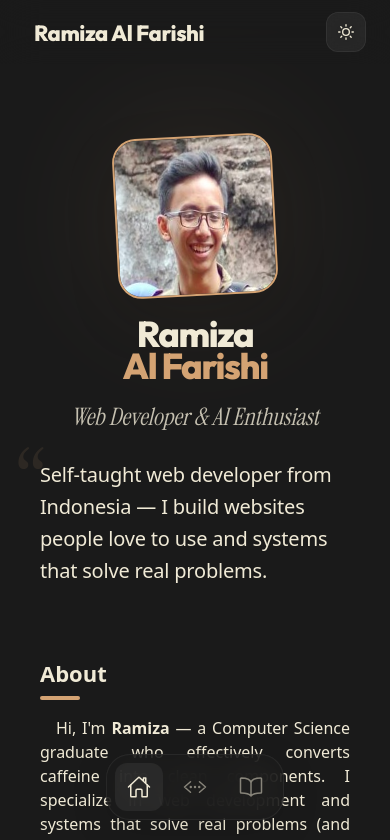
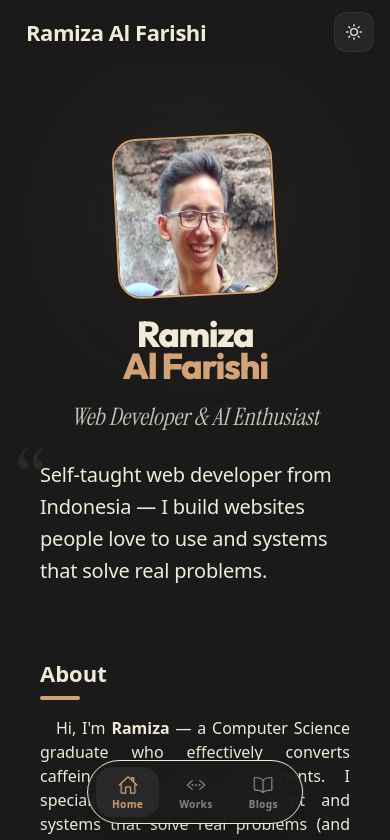
Before and after one commit to ralfarishi/alfarishi, a Next.js app: page / in a window 390 px wide. Shown: the top 840 px of the page. Built offline with nearby package versions, Linux system fonts and the light colour scheme.

Commit message:
refactor(navbar): modernize mobile floating dock with micro-labels and active indicators

```diff
--- a/components/logo.js
+++ b/components/logo.js
@@ -24,7 +24,7 @@ const Logo = () => {
       <LogoBox>
         <Text
           color={useColorModeValue('#2D2D2A', '#F0EAD6')}
-          fontFamily="'Outfit', sans-serif"
+          fontFamily="heading"
           fontWeight="800"
           fontSize="22px"
           letterSpacing="-0.02em"
--- a/components/navbar.js
+++ b/components/navbar.js
@@ -5,13 +5,10 @@ import {
   Heading,
   Link,
   Stack,
+  Text,
   useColorModeValue
 } from '@chakra-ui/react'
-import { motion, AnimatePresence } from 'framer-motion'
-import { useState, forwardRef } from 'react'
 import {
-  IoCloseOutline,
-  IoMenuOutline,
   IoHomeOutline,
   IoCodeWorkingOutline,
   IoBookOutline
@@ -20,64 +17,94 @@ import ThemeToggleButton from './theme-toggle-button'
 import Logo from './logo'
 import NextLink from 'next/link'
 
-const DockItem = ({ href, icon: Icon, active, 'aria-label': ariaLabel }) => {
+const DockItem = ({
+  href,
+  icon: Icon,
+  label,
+  active,
+  'aria-label': ariaLabel
+}) => {
   const activeBg = useColorModeValue('blackAlpha.100', 'whiteAlpha.100')
-  const activeColor = useColorModeValue('#2D2D2A', '#F0EAD6')
-  const inactiveColor = useColorModeValue('#2D2D2A80', '#F0EAD680')
+  const activeColor = useColorModeValue('#B85D3B', '#D4A373')
+  const inactiveColor = useColorModeValue('blackAlpha.600', 'whiteAlpha.600')
   const hoverBg = useColorModeValue('blackAlpha.50', 'whiteAlpha.100')
 
   return (
     <Link
       as={NextLink}
       href={href}
-      p={3}
-      borderRadius="xl"
+      px={{ base: 4, sm: 5 }}
+      py={2}
+      borderRadius="2xl"
+      display="flex"
+      flexDirection="column"
+      alignItems="center"
+      justifyContent="center"
+      gap={1}
       bg={active ? activeBg : 'transparent'}
       color={active ? activeColor : inactiveColor}
-      transition="all 0.3s ease"
+      transition="all 0.25s ease"
       aria-label={ariaLabel}
       _hover={{
         textDecoration: 'none',
+        color: activeColor,
         bg: hoverBg
       }}
     >
-      <Icon size={24} aria-hidden="true" />
+      <Icon size={20} aria-hidden="true" />
+      <Text
+        fontSize="10px"
+        fontWeight={active ? '800' : '600'}
+        fontFamily="heading"
+        letterSpacing="0.04em"
+        lineHeight="1"
+      >
+        {label}
+      </Text>
     </Link>
   )
 }
 
 const BottomDock = ({ path }) => {
-  const dockBg = useColorModeValue('#FFFCF5CC', '#1A1A1ACC')
+  const dockBg = useColorModeValue('#FFFCF5E6', '#1A1A1AE6')
 
   return (
     <Box
       display={{ base: 'block', md: 'none' }}
       position="fixed"
-      bottom={6}
+      bottom="calc(1.25rem + env(safe-area-inset-bottom, 0px))"
       left="50%"
       transform="translateX(-50%)"
       w="auto"
       bg={dockBg}
-      css={{ backdropFilter: 'blur(15px)' }}
-      borderRadius="3xl"
+      css={{ backdropFilter: 'blur(16px)' }}
+      borderRadius="full"
       border="1px solid"
-      borderColor={useColorModeValue('blackAlpha.100', 'whiteAlpha.100')}
-      boxShadow="0 10px 40px rgba(0,0,0,0.1)"
-      zIndex={20}
+      borderColor={useColorModeValue('blackAlpha.150', 'whiteAlpha.150')}
+      boxShadow="0 12px 36px rgba(0,0,0,0.12)"
+      zIndex={80}
       px={2}
-      py={2}
+      py={1.5}
     >
-      <Stack direction="row" spacing={2} align="center">
-        <DockItem href="/" icon={IoHomeOutline} active={path === '/'} aria-label="Home" />
+      <Stack direction="row" spacing={1} align="center">
+        <DockItem
+          href="/"
+          icon={IoHomeOutline}
+          label="Home"
+          active={path === '/'}
+          aria-label="Home"
+        />
         <DockItem
           href="/works"
           icon={IoCodeWorkingOutline}
+          label="Works"
           active={path === '/works' || path.startsWith('/works/')}
           aria-label="Works"
         />
         <DockItem
           href="/blogs"
           icon={IoBookOutline}
+          label="Blogs"
           active={path === '/blogs' || path.startsWith('/blogs/')}
           aria-label="Blogs"
         />
@@ -144,11 +171,11 @@ const Navbar = props => {
         <Container
           display="flex"
           p={3}
-          px={6}
-          maxW="container.md"
-          wrap="wrap"
-          align="center"
-          justify="space-between"
+          px={{ base: 4, md: 8 }}
+          maxW="container.lg"
+          flexWrap="wrap"
+          alignItems="center"
+          justifyContent="space-between"
         >
           <Flex align="center" mr={5}>
             <Heading as="h1" size="lg" letterSpacing={'tighter'}>
@@ -173,7 +200,7 @@ const Navbar = props => {
             </LinkItem>
           </Stack>
 
-          <Box flex={1} align="right">
+          <Box flex={1} textAlign="right">
             <ThemeToggleButton />
           </Box>
         </Container>
```
